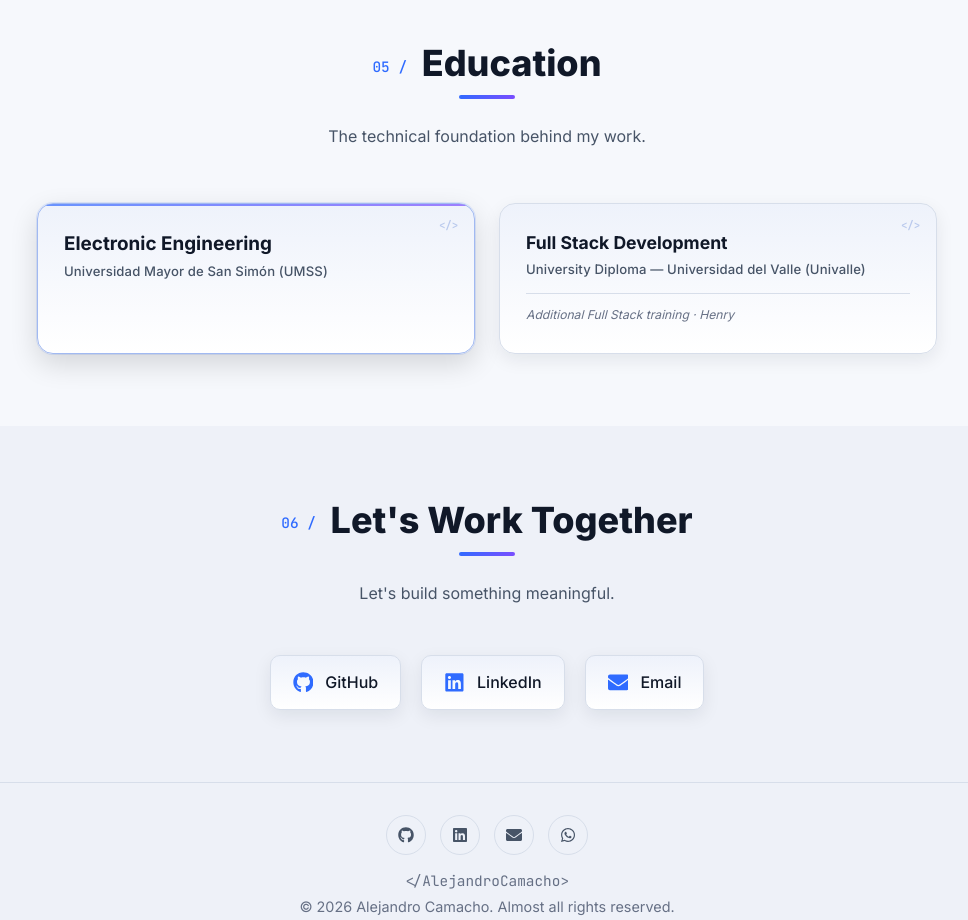
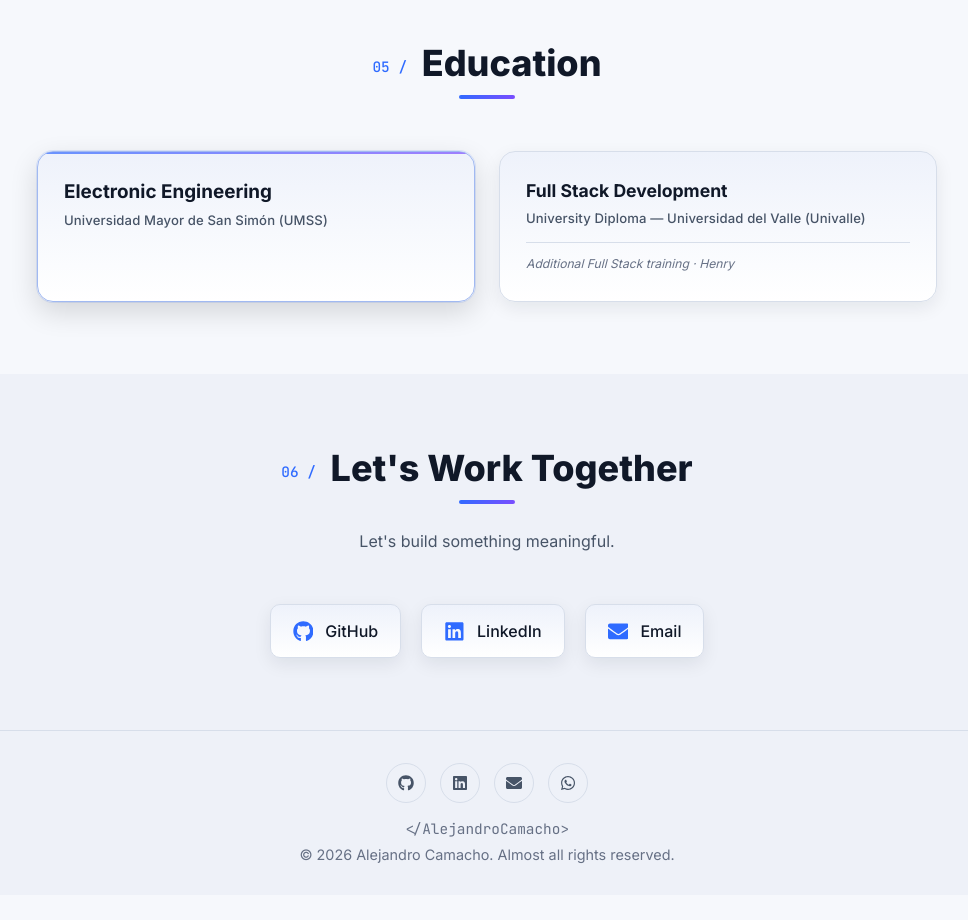
Before and after one commit to AlexandroCamacho1000/alejandrocamachodev, a React (Vite) app: page / in a window 1280 px wide. Shown: the part 4600-5520 px from the top of the page, without its empty margins (153-1121 px from the left). After the commit the page ends 5495 px from the top, so only its background shows below. Built offline with nearby package versions, Linux system fonts and the light colour scheme.

Commit message:
final: Education without subtitle and code detail, clean two-card evidence

```diff
--- a/src/components/Education/Education.css
+++ b/src/components/Education/Education.css
@@ -40,20 +40,6 @@
   height: 2px;
   background: var(--gradient);
   opacity: 0.7;
-}
-
-.education-code {
-  position: absolute;
-  top: 16px;
-  right: 16px;
-  font-family: var(--font-mono);
-  font-size: 0.68rem;
-  font-weight: 600;
-  letter-spacing: -0.02em;
-  color: color-mix(in srgb, var(--accent) 45%, #8a9bb5 55%);
-  opacity: 0.38;
-  line-height: 1;
-  pointer-events: none;
 }
 
 .education-card h3 {
--- a/src/components/Education/Education.jsx
+++ b/src/components/Education/Education.jsx
@@ -10,12 +10,8 @@ function EducationItem({ item }) {
       className={`education-card${item.featured ? ' education-card--featured' : ''}`}
       ref={ref}
     >
-      <span className="education-code" aria-hidden="true">&lt;/&gt;</span>
       <h3>{item.degree}</h3>
       <span className="education-institution">{item.institution}</span>
-      {item.description && (
-        <p className="education-description">{item.description}</p>
-      )}
       {item.note && (
         <p className="education-note">{item.note}</p>
       )}
@@ -30,8 +26,6 @@ function Education() {
   return (
     <section className="education" id="education">
       <h2 className="section-title" data-index="05">{t('education.title')}</h2>
-      <p className="section-subtitle">{t('education.subtitle')}</p>
-
       <div className="education-grid">
         {items.map((item, i) => (
           <EducationItem key={i} item={item} />
--- a/src/i18n/translations.js
+++ b/src/i18n/translations.js
@@ -147,7 +147,6 @@ const translations = {
     },
     education: {
       title: "Education",
-      subtitle: "The technical foundation behind my work.",
       items: [
         {
           degree: "Electronic Engineering",
@@ -318,7 +317,6 @@ const translations = {
     },
     education: {
       title: "Educación",
-      subtitle: "La base técnica detrás de mi trabajo.",
       items: [
         {
           degree: "Ingeniería Electrónica",
```
